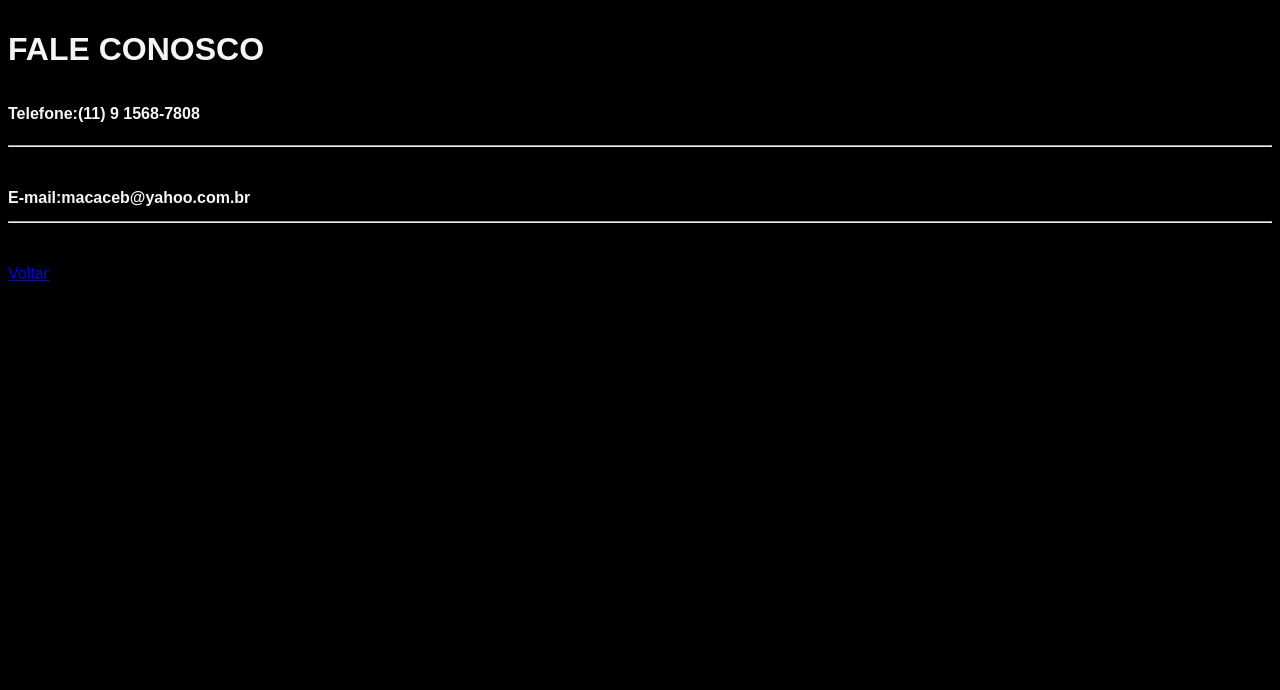
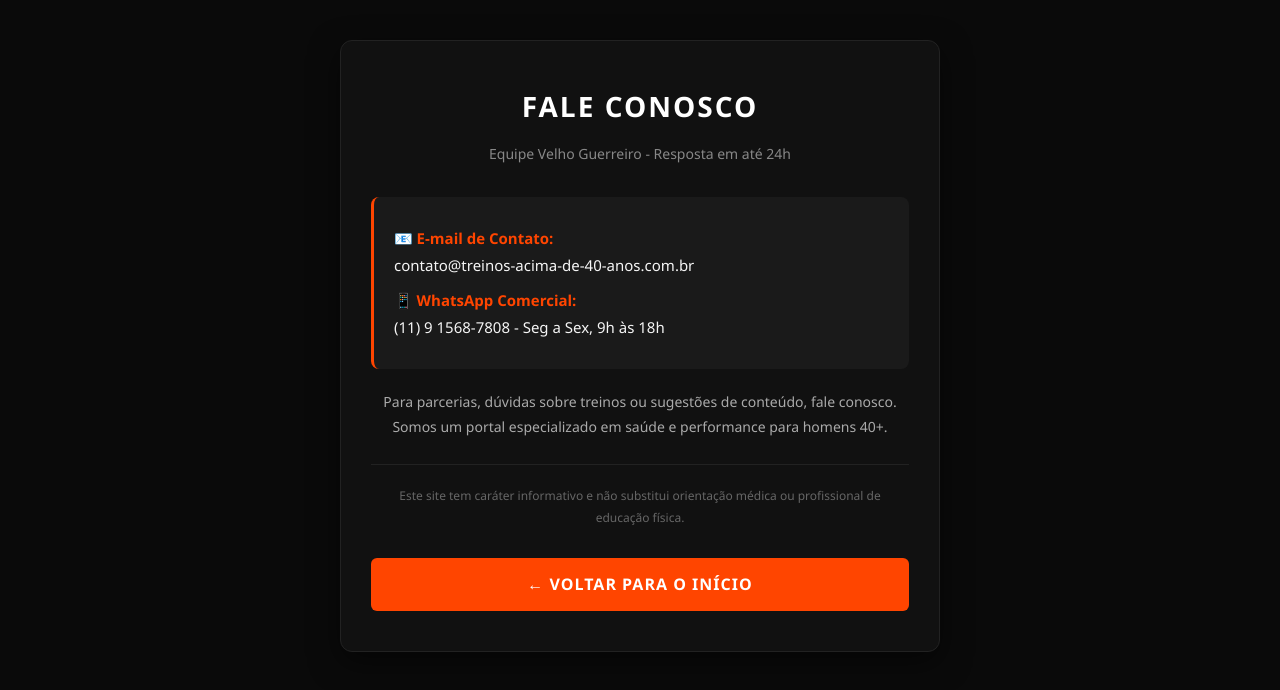
Before and after one commit to leooliveiranegro/meu_projeto, a plain HTML site: page contato.html in a window 1280 px wide. Drawn offline with Linux system fonts and the light colour scheme.

Commit message:
contato
atualizado

```diff
--- a/contato.html
+++ b/contato.html
@@ -1,41 +1,111 @@
 <!DOCTYPE html>
 <html lang="pt-BR">
+<head>
+    <meta charset="UTF-8">
+    <meta name="viewport" content="width=device-width, initial-scale=1.0">
+    <meta name="description" content="Fale com a equipe do Velho Guerreiro. Dúvidas sobre treinos, suplementação e parcerias para o público 40+.">
+    <meta name="robots" content="index, follow">
+    <title>Contato | Velho Guerreiro - Treinos Acima de 40 Anos</title>
+    <link rel="shortcut icon" href="/imagens/favicon/loguinho.ico" type="image/x-icon">
+    <style>
+        * { margin: 0; padding: 0; box-sizing: border-box; }
+        body {
+            background: #0a0a0a;
+            color: #f5f5f5;
+            font-family: 'Segoe UI', Arial, sans-serif;
+            line-height: 1.8;
+            min-height: 100vh;
+            display: flex;
+            flex-direction: column;
+            align-items: center;
+            padding: 40px 20px;
+        }
+        .container {
+            max-width: 600px;
+            width: 100%;
+            background: #111111;
+            border: 1px solid #222;
+            border-radius: 12px;
+            padding: 40px 30px;
+            box-shadow: 0 10px 30px rgba(0,0,0,0.5);
+        }
+        h1 {
+            font-size: 28px;
+            letter-spacing: 2px;
+            text-align: center;
+            margin-bottom: 10px;
+            color: #fff;
+        }
+        .sub {
+            text-align: center;
+            color: #888;
+            font-size: 14px;
+            margin-bottom: 30px;
+        }
+        .info-box {
+            background: #1a1a1a;
+            border-radius: 8px;
+            padding: 20px;
+            margin: 20px 0;
+            border-left: 3px solid #ff4500;
+        }
+        .info-box p {
+            margin: 8px 0;
+            font-size: 15px;
+        }
+        .info-box b { color: #ff4500; }
+        .info-box a {
+            color: whitesmoke;
+            text-decoration: none;
+        }
+        .info-box a:hover { color: #ff4500; }
+        .aviso {
+            font-size: 12px;
+            color: #666;
+            text-align: center;
+            margin-top: 25px;
+            border-top: 1px solid #222;
+            padding-top: 20px;
+        }
+        .btn-voltar {
+            display: block;
+            text-align: center;
+            margin-top: 30px;
+            background: #ff4500;
+            color: #fff;
+            padding: 12px;
+            border-radius: 6px;
+            text-decoration: none;
+            font-weight: bold;
+            letter-spacing: 1px;
+            transition: 0.3s;
+        }
+        .btn-voltar:hover { background: #e03e00; }
+    </style>
+</head>
+<body>
+    <div class="container">
+        <h1>FALE CONOSCO</h1>
+        <p class="sub">Equipe Velho Guerreiro - Resposta em até 24h</p>
 
-<style>
-    body {
-            background:black;
-            color:whitesmoke;
-            font-family: Arial, Helvetica, sans-serif;
-            line-height: 1.8;
-        }
+        <div class="info-box">
+            <p><b>📧 E-mail de Contato:</b><br>
+            <a href="mailto:contato@treinos-acima-de-40-anos.com.br">contato@treinos-acima-de-40-anos.com.br</a></p>
 
-</style>
+            <p><b>📱 WhatsApp Comercial:</b><br>
+            <a href="https://wa.me/5511915687808" target="_blank">(11) 9 1568-7808</a> - Seg a Sex, 9h às 18h</p>
+        </div>
 
-<head>
+        <p style="font-size: 14px; color: #aaa; text-align: center;">
+            Para parcerias, dúvidas sobre treinos ou sugestões de conteúdo,
+            fale conosco. Somos um portal especializado em saúde e performance para homens 40+.
+        </p>
 
-    <meta charset="UTF-8">
+        <p class="aviso">
+            Este site tem caráter informativo e não substitui orientação médica ou profissional de educação física.
+        </p>
 
-    <meta name="viewport"
-          content="width=device-width, initial-scale=1.0">
-
-    <meta name="description"
-          content="Confira as últimas matérias do Velho Guerreiro sobre musculação, alimentação, corrida, suplementação e qualidade de vida.">
-
-    <meta name="robots"
-          content="index, follow">
-
-    <title>Blog | Velho Guerreiro</title>
-    <link rel="shortcut icon" href="/imagens/favicon/loguinho.ico" type="image/x-icon">
-
-<body>
-    <h1>FALE CONOSCO</h1>
-    <p>
-        <b>Telefone:(11) 9 1568-7808</b>
-        <hr> <br>
-        <b>E-mail:macaceb@yahoo.com.br</b>
-        <hr>
-        <br>
-        <a href="index.html"> Voltar</a>
-    </p>
-
+        <a href="index.html" class="btn-voltar">← VOLTAR PARA O INÍCIO</a>
+    </div>
 </body>
+</html>
```
